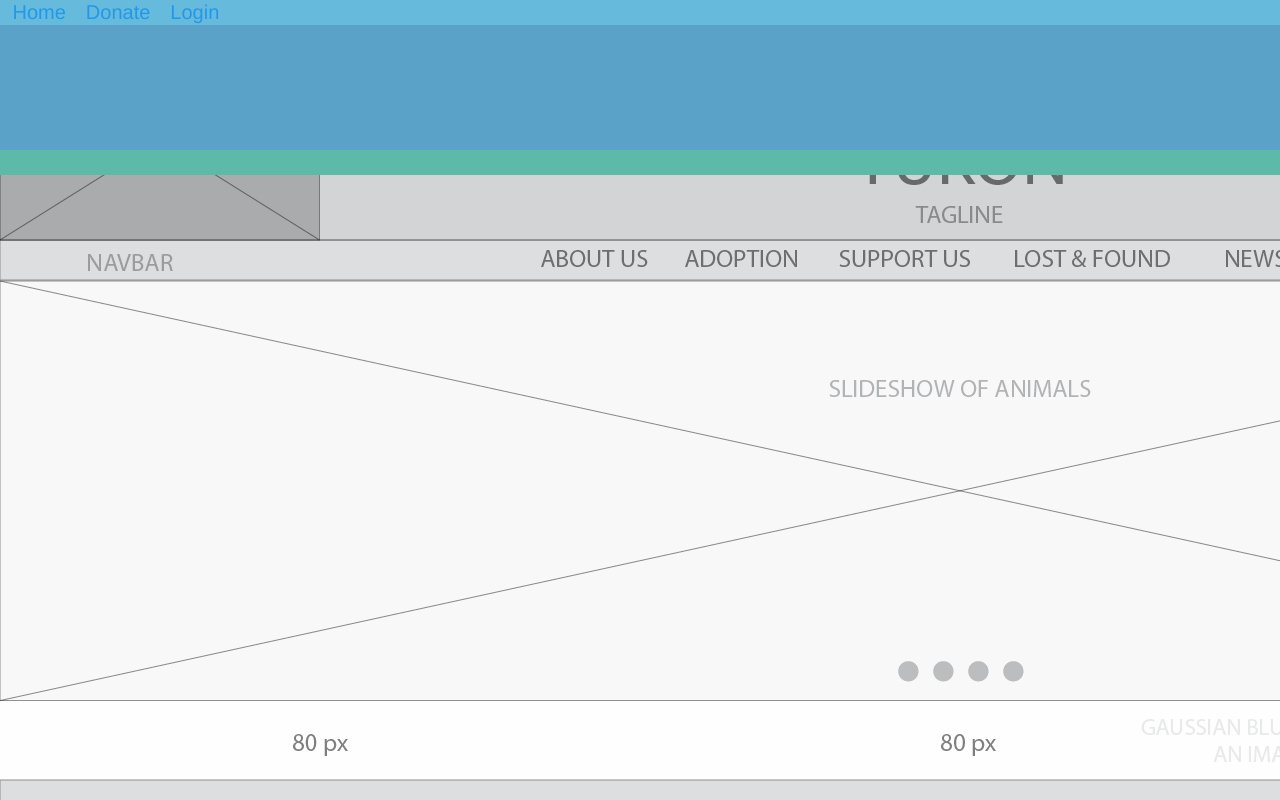
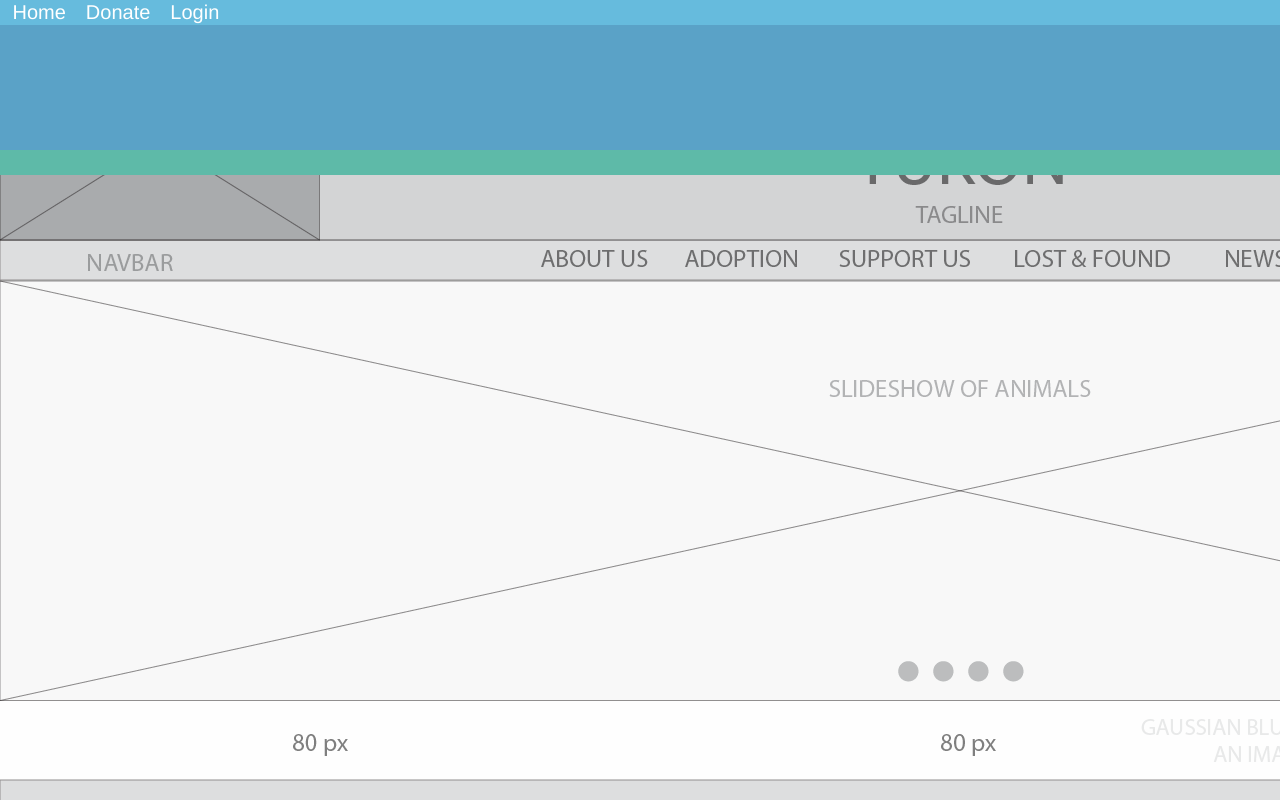
Before and after one commit to jderiggs/Designsite, a plain HTML site: page index.html in a window 1280 px wide. Drawn offline with Linux system fonts and the light colour scheme.

Commit message:
Headerbar updated

```diff
--- a/css/app.css
+++ b/css/app.css
@@ -25,6 +25,13 @@
     margin-right: 2rem;
 }
 
+#headerbar li a{
+    color:white;
+}
+
+#headerbar a{
+    top: 50%;
+}
 a{
     display: block;
 }
```
Also changed, not shown: index.html (+1 -0 lines).
